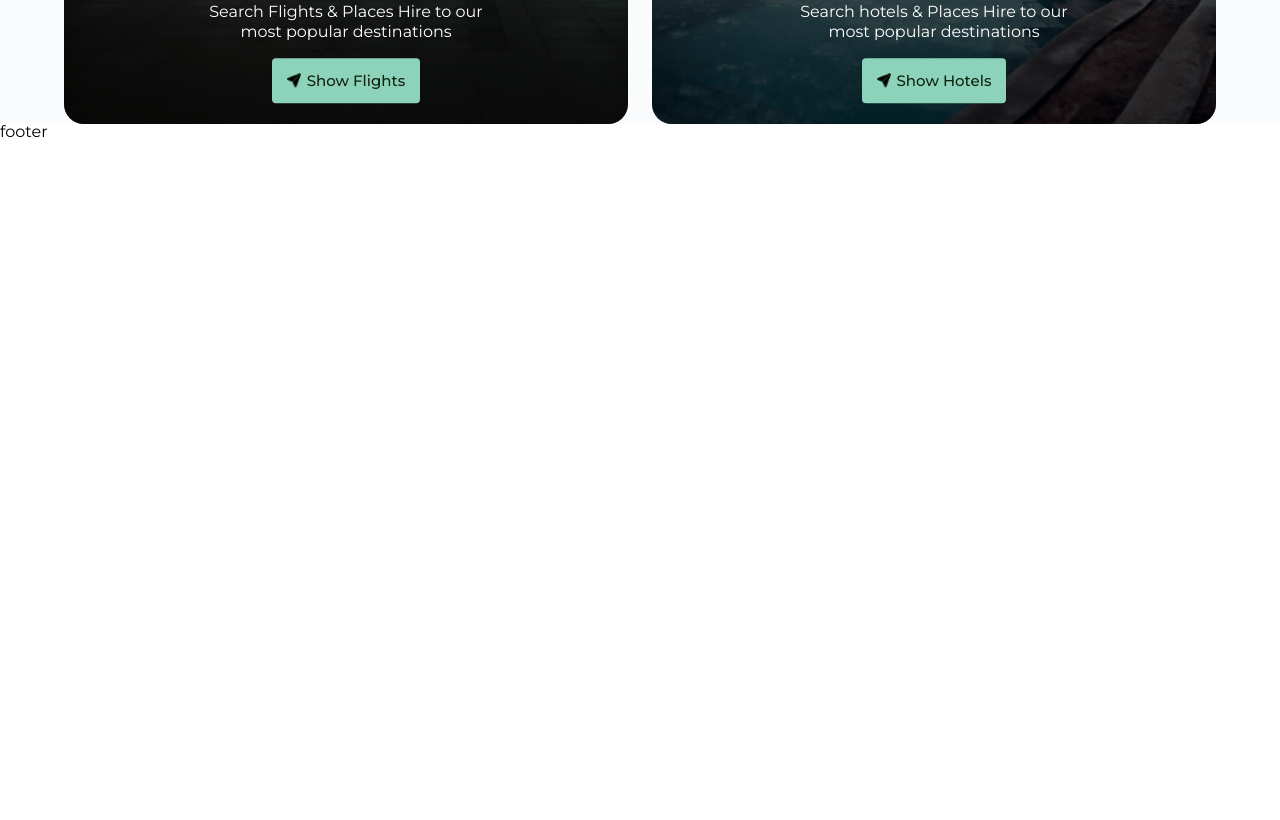
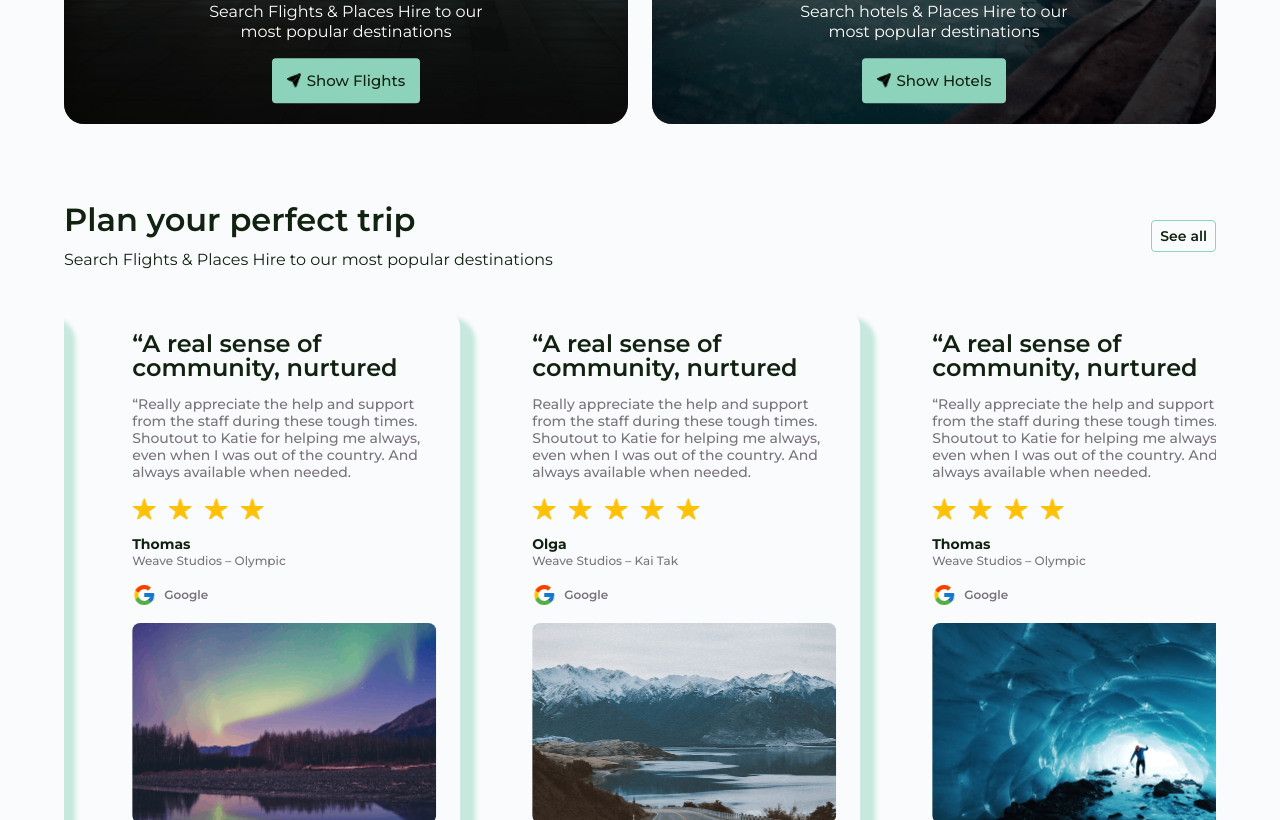
Before and after one commit to amirmammadov/globe, a React (Vite) app in the folder client/: page / in a window 1280 px wide. Shown: the part 1980-2800 px from the top of the page. Before the commit the page ends 2121 px from the top, so only its background shows below. Built offline with nearby package versions, Linux system fonts and the light colour scheme.

Commit message:
review section was completed

```diff
--- /dev/null
+++ b/client/src/components/ReviewCard.tsx
@@ -0,0 +1,48 @@
+import "../sass/components/_reviewCard.scss";
+
+interface IProps {
+  title: string;
+  desc: string;
+  rating: number;
+  author: string;
+  authorWork: string;
+  imgUrl: string;
+}
+
+const ReviewCard = ({
+  title,
+  desc,
+  rating,
+  author,
+  authorWork,
+  imgUrl,
+}: IProps) => {
+  return (
+    <div className="review__card">
+      <div className="review__card__title">{title}</div>
+      <div className="review__card__desc">
+        <div className="review__card__desc__text">{desc}</div>
+      </div>
+      <div className="review__card__rating">
+        {Array(rating)
+          .fill(rating)
+          .map((_, index) => (
+            <img key={index} src="/assets/icons/star.png" alt="star" />
+          ))}
+      </div>
+      <div className="review__card__user">
+        <div className="review__card__user__name">{author}</div>
+        <div className="review__card__user__company">{authorWork}</div>
+      </div>
+      <div className="review__card__google">
+        <img src="/assets/icons/google.png" alt="google" />
+        <div className="review__card__google__text">Google</div>
+      </div>
+      <div className="review__card__img">
+        <img src={`/assets/landing/${imgUrl}`} alt="review" />
+      </div>
+    </div>
+  );
+};
+
+export default ReviewCard;
--- a/client/src/lang/az/az.json
+++ b/client/src/lang/az/az.json
@@ -20,6 +20,11 @@
       "title": "Səyahətinizi mükəmməl planlaşdırın",
       "desc": "Ən populyar istiqamətlərimizə uçuşlar və yerlər axtarın",
       "btn": "Daha çoxu"
+    },
+    "reviews": {
+      "title": "Rəylər",
+      "desc": "İnsanların Golobe təminatları barədə nə dediyini görün",
+      "btn": "Daha çoxu"
     }
   }
 }
--- a/client/src/lang/en/en.json
+++ b/client/src/lang/en/en.json
@@ -19,7 +19,12 @@
     "plans": {
       "title": "Plan your perfect trip",
       "desc": "Search Flights & Places Hire to our most popular destinations",
-      "btn": "See more"
+      "btn": "See all"
+    },
+    "reviews": {
+      "title": "Reviews",
+      "desc": "What people says about Golobe facilities",
+      "btn": "See all"
     }
   }
 }
--- /dev/null
+++ b/client/src/sass/components/_reviewCard.scss
@@ -0,0 +1,85 @@
+@import "../utils/colors";
+@import "../utils/mixins";
+
+.review__card {
+  padding: 24px;
+  border-radius: 20px;
+  box-shadow: 12px 13px 4px 3px rgba(141, 211, 187, 0.47);
+  @include flexbox(
+    $direction: column,
+    $justify: space-between,
+    $align: flex-start,
+    $gap: 16px
+  );
+
+  &__title {
+    font-size: 24px;
+    color: $black;
+    font-weight: 600;
+  }
+
+  &__desc {
+    @include flexbox(
+      $direction: column,
+      $justify: space-between,
+      $align: flex-start,
+      $gap: 12px
+    );
+    width: 100%;
+
+    &__text {
+      font-size: 14px;
+      font-weight: 500;
+      color: $gray;
+      line-height: 17px;
+    }
+  }
+
+  &__rating {
+    @include flexbox($justify: flex-start, $align: center, $gap: 12px);
+  }
+
+  &__user {
+    @include flexbox(
+      $direction: column,
+      $justify: space-between,
+      $align: flex-start,
+      $gap: 4px
+    );
+
+    &__name {
+      font-size: 14px;
+      font-weight: 700;
+      color: $black;
+    }
+
+    &__company {
+      font-size: 12px;
+      font-weight: 500;
+      color: $gray;
+    }
+  }
+
+  &__google {
+    @include flexbox($justify: flex-start, $align: center, $gap: 8px);
+
+    &__text {
+      font-size: 12px;
+      font-weight: 600;
+      color: $gray;
+    }
+  }
+
+  &__img {
+    width: 100%;
+    height: 200px;
+    border-radius: 8px;
+
+    img {
+      width: 100%;
+      height: 100%;
+      object-fit: cover;
+      border-radius: 8px;
+    }
+  }
+}
--- a/client/src/sass/scenes/_plans.scss
+++ b/client/src/sass/scenes/_plans.scss
@@ -3,15 +3,17 @@
 @import "../utils/variables";
 
 .landing__plans {
-  margin-top: 250px;
-  margin-bottom: 80px;
   @include flexbox(
     $direction: column,
     $justify: flex-start,
     $align: flex-start,
     $gap: 40px
   );
-  padding: 0 5%;
+  padding: 250px 5% 80px 5%;
+
+  @include desktop {
+    padding-top: 0;
+  }
 
   &__content {
     width: 100%;
--- a/client/src/sass/scenes/_reviews.scss
+++ b/client/src/sass/scenes/_reviews.scss
@@ -1,2 +1,11 @@
 @import "../utils/colors";
 @import "../utils/mixins";
+
+.landing__reviews {
+  padding: 80px 5% 40px 5%;
+
+  &__content {
+    padding-top: 40px !important;
+    padding-bottom: 40px !important;
+  }
+}
--- a/client/src/scenes/Landing/Reviews.tsx
+++ b/client/src/scenes/Landing/Reviews.tsx
@@ -1,7 +1,63 @@
 import "../../sass/scenes/_reviews.scss";
 
+import { Swiper, SwiperSlide } from "swiper/react";
+import { Autoplay } from "swiper/modules";
+
+import "swiper/scss";
+import "swiper/scss/autoplay";
+
+import { reviews } from "../../data/reviews";
+
+import SectionTitle from "../../components/SectionTitle";
+import ReviewCard from "../../components/ReviewCard";
+
+import { useTranslation } from "react-i18next";
+
 const Reviews = () => {
-  return <div className="landing__reviews"></div>;
+  const t = useTranslation("global")[0];
+
+  return (
+    <section className="landing__reviews">
+      <SectionTitle
+        title={t("landing.plans.title")}
+        desc={t("landing.plans.desc")}
+        btnText={t("landing.plans.btn")}
+        link="result"
+      />
+      <Swiper
+        slidesPerView={3}
+        spaceBetween={48}
+        pagination={{
+          clickable: true,
+        }}
+        loop={true}
+        autoplay={{
+          delay: 0,
+          disableOnInteraction: false,
+        }}
+        modules={[Autoplay]}
+        speed={10000}
+        breakpoints={{
+          200: {
+            slidesPerView: 1,
+          },
+          576: {
+            slidesPerView: 2,
+          },
+          992: {
+            slidesPerView: 3,
+          },
+        }}
+        className="landing__reviews__content"
+      >
+        {reviews.map((review) => (
+          <SwiperSlide key={review.id}>
+            <ReviewCard {...review} />
+          </SwiperSlide>
+        ))}
+      </Swiper>
+    </section>
+  );
 };
 
 export default Reviews;
--- a/package.json
+++ b/package.json
@@ -8,5 +8,8 @@
   },
   "keywords": [],
   "author": "",
-  "license": "ISC"
+  "license": "ISC",
+  "dependencies": {
+    "swiper": "^11.1.1"
+  }
 }
```
Also changed, not shown: client/public/assets/icons/google.png (added), client/public/assets/icons/star.png (added).
